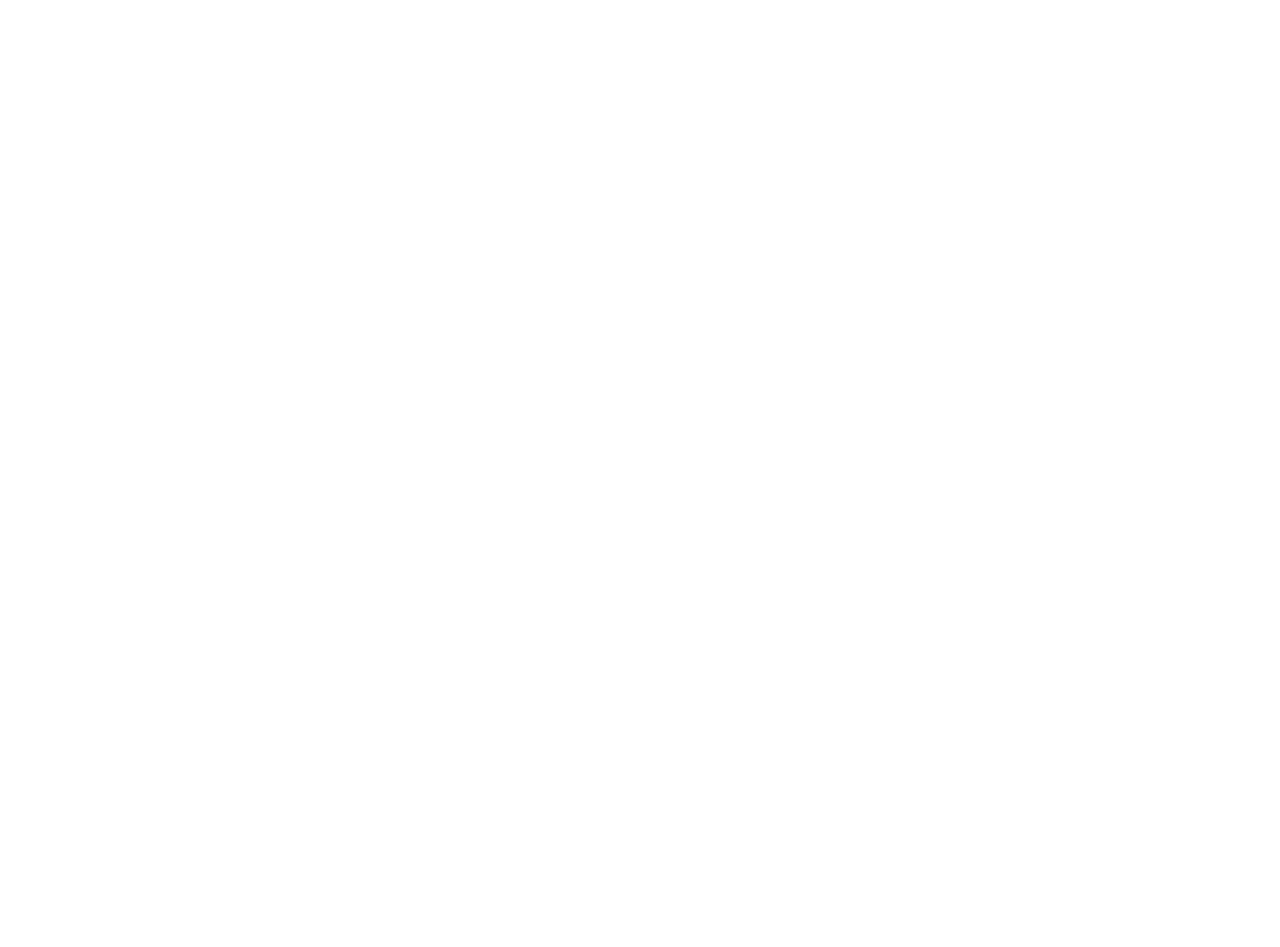
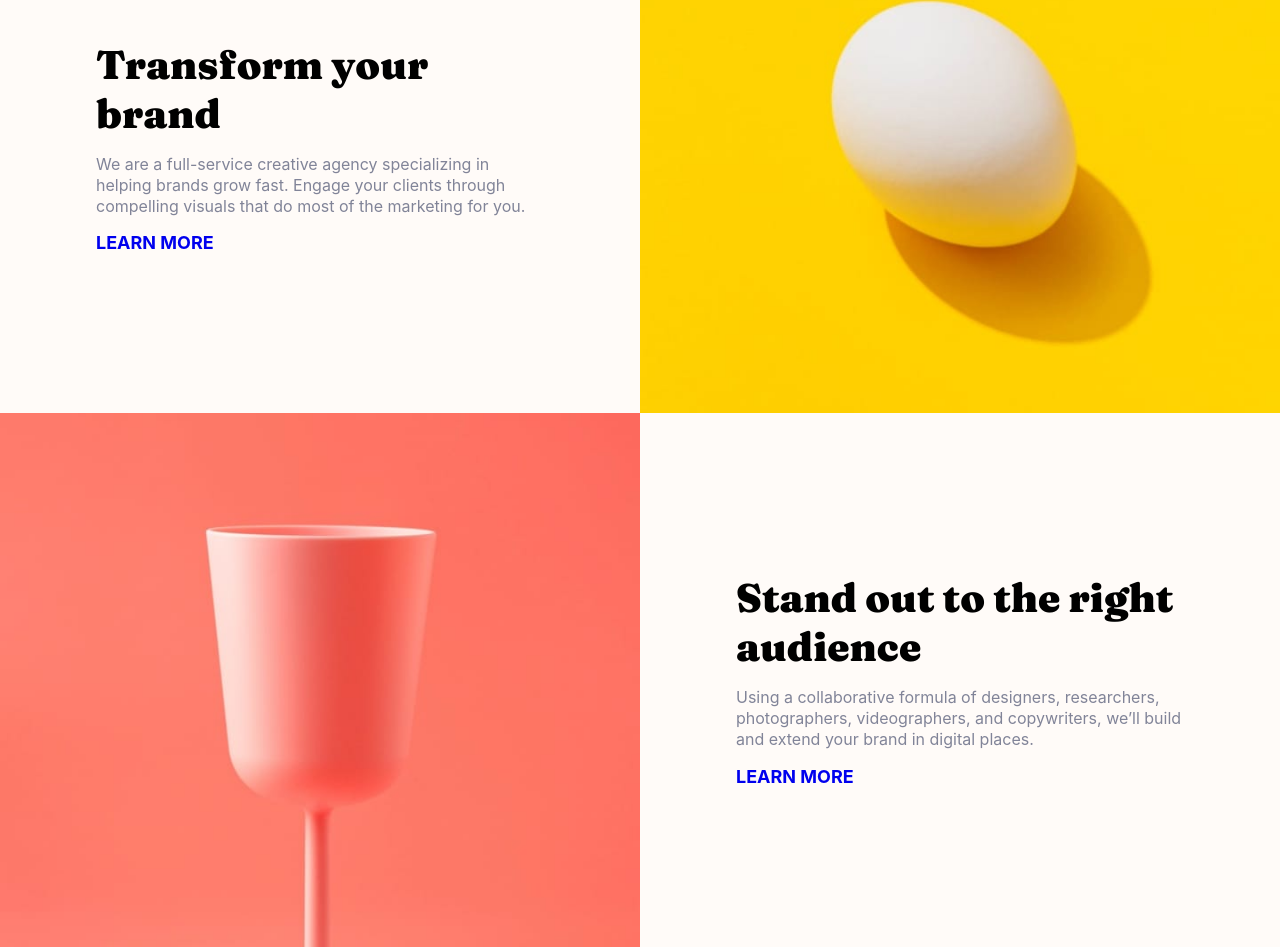
Before and after one commit to Maxnetz/Sunnyside-Agency, a React (Vite) app: page / in a window 1280 px wide. Shown: the part 920-1867 px from the top of the page. Before the commit the page ends 800 px from the top, so only its background shows below. Built offline with nearby package versions, Linux system fonts and the light colour scheme.

Commit message:
feat: add new components Transform, StandOut

```diff
--- a/src/App.tsx
+++ b/src/App.tsx
@@ -2,11 +2,15 @@
 
 // Components
 import Banner from "./components/Banner/Banner";
+import Transform from "./components/Transform/Transform";
+import StandOut from "./components/StandOut/StandOut";
 
 function App() {
     return (
         <div className="App">
             <Banner />
+            <Transform />
+            <StandOut />
         </div>
     );
 }
--- a/src/components/Banner/Banner.scss
+++ b/src/components/Banner/Banner.scss
@@ -3,6 +3,7 @@
 .banner {
     background-color: blue;
     height: 100vh;
+    min-height: 600px;
     background-image: url(../../assets/images/desktop/image-header.jpg);
     background-position: center;
     background-size: cover;
--- a/src/components/Header/Header.scss
+++ b/src/components/Header/Header.scss
@@ -5,7 +5,7 @@
     display: flex;
     align-items: center;
     justify-content: space-between;
-    padding: 0 20px 0 20px;
+    padding: 20px 20px 0 20px;
 
     .header__menu {
         display: flex;
--- a/src/components/Header/Header.tsx
+++ b/src/components/Header/Header.tsx
@@ -3,6 +3,7 @@
 // assests
 import logo from "../../assets/images/logo.svg";
 
+// Header is used in Banner
 const Header = () => {
     return (
         <div className="header">
--- /dev/null
+++ b/src/components/StandOut/StandOut.scss
@@ -0,0 +1,55 @@
+@import "../../../src/styles/variables.scss";
+
+.standout {
+    display: flex;
+
+    img {
+        width: 100%;
+        display: block;
+    }
+
+    .standout__right--text {
+        display: flex;
+        align-items: center;
+        justify-content: center;
+        background-color: #fffbf8;
+
+        .standout__text--container {
+            width: 70%;
+        }
+
+        h1 {
+            font-family: "Fraunces", serif;
+            font-weight: 900;
+            font-size: 40px;
+            margin-bottom: 16px;
+        }
+
+        p {
+            color: $dark-grayish-blue;
+            line-height: 1.3;
+            margin-bottom: 16px;
+        }
+
+        a {
+            text-decoration: none;
+            font-size: 18px;
+            font-weight: bold;
+
+            &:hover {
+                text-decoration: underline;
+                text-decoration-color: #ff7d6d;
+                text-decoration-thickness: 4px;
+            }
+
+            &:visited {
+                color: black;
+            }
+        }
+    }
+
+    .standout__left--image,
+    .standout__right--text {
+        flex: 1;
+    }
+}
--- /dev/null
+++ b/src/components/StandOut/StandOut.tsx
@@ -0,0 +1,30 @@
+import "./StandOut.scss";
+
+// Assets
+import desktopStandOutImage from "../../assets/images/desktop/image-stand-out.jpg";
+
+const StandOut = () => {
+    return (
+        <div className="standout">
+            <div className="standout__left--image">
+                <img src={desktopStandOutImage} alt="red-glass" />
+            </div>
+
+            <div className="standout__right--text">
+                <div className="standout__text--container">
+                    <h1>Stand out to the right audience</h1>
+                    <p>
+                        Using a collaborative formula of designers, researchers,
+                        photographers, videographers, and copywriters, we’ll
+                        build and extend your brand in digital places.
+                    </p>
+                    <a href="#" aria-label="Link to learn more">
+                        LEARN MORE
+                    </a>
+                </div>
+            </div>
+        </div>
+    );
+};
+
+export default StandOut;
--- /dev/null
+++ b/src/components/Transform/Transform.scss
@@ -0,0 +1,55 @@
+@import "../../../src/styles/variables.scss";
+
+.transform {
+    display: flex;
+
+    img {
+        width: 100%;
+        display: block;
+    }
+
+    .transform__left--text,
+    .transform__right--image {
+        flex: 1;
+    }
+
+    .transform__left--text {
+        display: flex;
+        align-items: center;
+        justify-content: center;
+        background-color: #fffbf8;
+
+        .transform__text--container {
+            width: 70%;
+        }
+
+        h1 {
+            font-family: "Fraunces", serif;
+            font-weight: 900;
+            font-size: 40px;
+            margin-bottom: 16px;
+        }
+
+        p {
+            color: $dark-grayish-blue;
+            line-height: 1.3;
+            margin-bottom: 16px;
+        }
+
+        a {
+            text-decoration: none;
+            font-size: 18px;
+            font-weight: bold;
+
+            &:hover {
+                text-decoration: underline;
+                text-decoration-color: #f8d409;
+                text-decoration-thickness: 4px;
+            }
+
+            &:visited {
+                color: black;
+            }
+        }
+    }
+}
--- /dev/null
+++ b/src/components/Transform/Transform.tsx
@@ -0,0 +1,30 @@
+import "./Transform.scss";
+
+// assets
+import egg from "../../assets/images/desktop/image-transform.jpg";
+
+const Transform = () => {
+    return (
+        <div className="transform">
+            <div className="transform__left--text">
+                <div className="transform__text--container">
+                    <h1>Transform your brand</h1>
+                    <p>
+                        We are a full-service creative agency specializing in
+                        helping brands grow fast. Engage your clients through
+                        compelling visuals that do most of the marketing for
+                        you.
+                    </p>
+                    <a href="#" aria-label="Link to learn more">
+                        LEARN MORE
+                    </a>
+                </div>
+            </div>
+            <div className="transform__right--image">
+                <img src={egg} alt="transform__egg" />
+            </div>
+        </div>
+    );
+};
+
+export default Transform;
--- a/src/index.css
+++ b/src/index.css
@@ -1,4 +1,8 @@
 @import url("https://fonts.googleapis.com/css2?family=Barlow:ital,wght@0,100;0,200;0,300;0,400;0,500;0,600;0,700;0,900;1,500&family=Fraunces:wght@100;300;400;900&display=swap");
+
+html {
+    scroll-behavior: smooth;
+}
 
 body {
     margin: 0;
--- a/src/styles/variables.scss
+++ b/src/styles/variables.scss
@@ -8,8 +8,8 @@
 
 // Neutral
 
-$very-dark-desaturated-blue: hsl(212, 27%, 19%);
-$very-dark-grayish-blue: hsl(213, 9%, 39%);
+$very-dark-desaturated-blue: hsl(211, 28%, 19%);
+$very-dark-grayish-blue: #5a636c;
 $dark-grayish-blue: hsl(232, 10%, 55%);
 $grayish-blue: hsl(210, 4%, 67%);
 $white: hsl(0, 0%, 100%);
```
